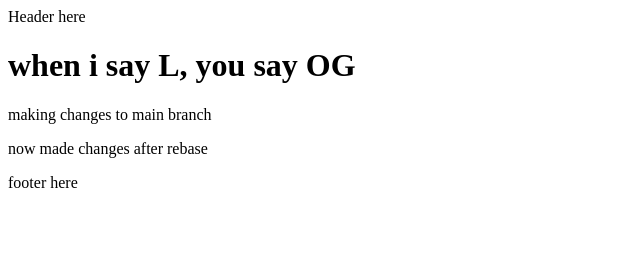
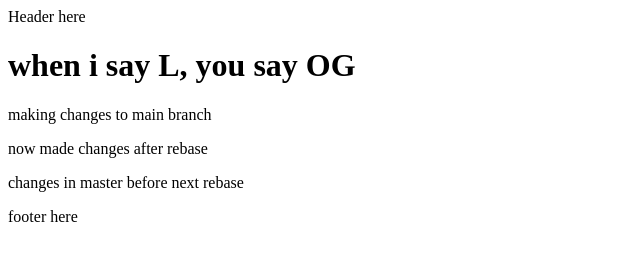
Before and after one commit to MakoDoli/Git-course, a plain HTML site: page index.html in a window 1280 px wide. Shown: the whole page, without its empty margins (0-640 px from the left). Drawn offline with Linux system fonts and the light colour scheme.

Commit message:
before rebase

```diff
--- a/index.html
+++ b/index.html
@@ -11,6 +11,7 @@
       <h1>when i say L, you say OG</h1>
       <p>making changes to main branch</p>
       <p>now made changes after rebase</p>
+      <p>changes in master before next rebase</p>
     </main>
     <footer>footer here</footer>
   </body>
```
